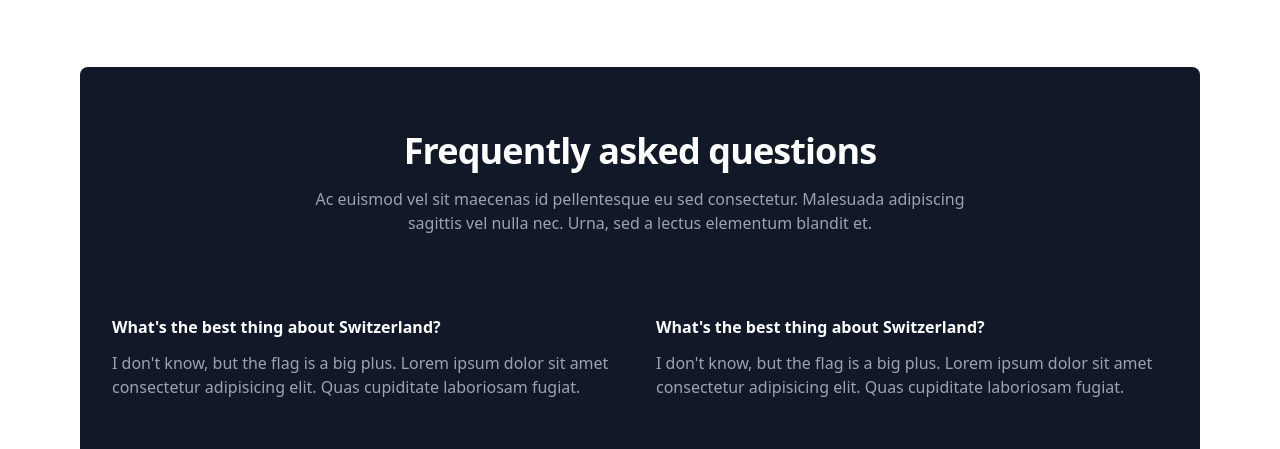
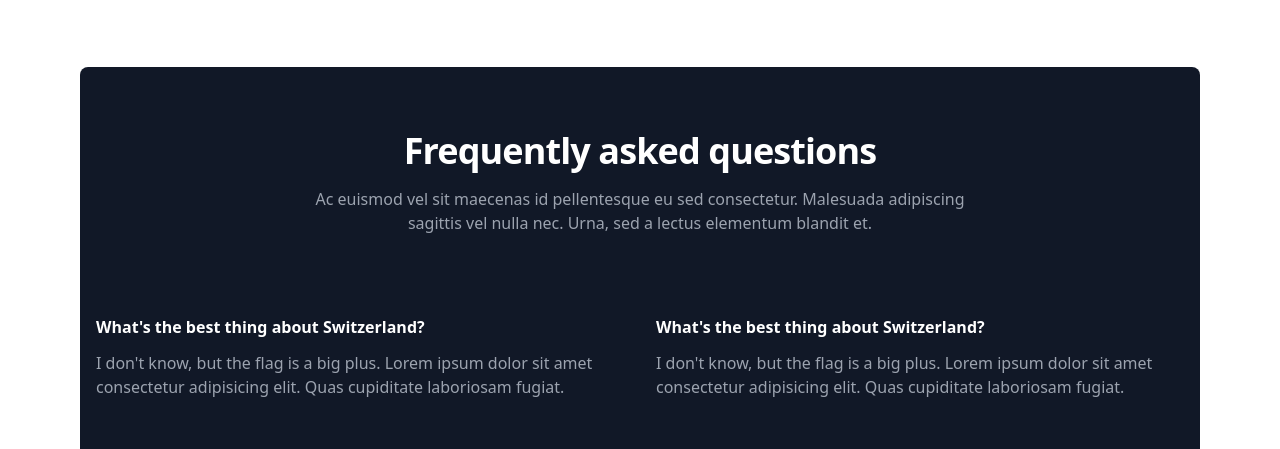
Before and after one commit to salymk/driver-recruitment-landing-page, a Gatsby site: page / in a window 1280 px wide. Shown: the part 4260-4709 px from the top of the page. Built offline with nearby package versions, Linux system fonts and the light colour scheme; Gatsby itself is replaced by a stand-in of ours.

Commit message:
Removed padding for media quiries

```diff
--- a/src/components/FAQ.js
+++ b/src/components/FAQ.js
@@ -3,7 +3,7 @@ import React from 'react';
 export const FAQ = () => (
   <>
     <section className="bg-gray-900 mx-4 rounded-lg section-spacing">
-      <div className="px-4 mx-auto sm:px-6 lg:px-8">
+      <div className="px-4 mx-auto">
         <div className="lg:max-w-2xl lg:mx-auto lg:text-center">
           <h2 className="text-3xl font-bold tracking-tight text-white sm:text-4xl">
             Frequently asked questions
```
